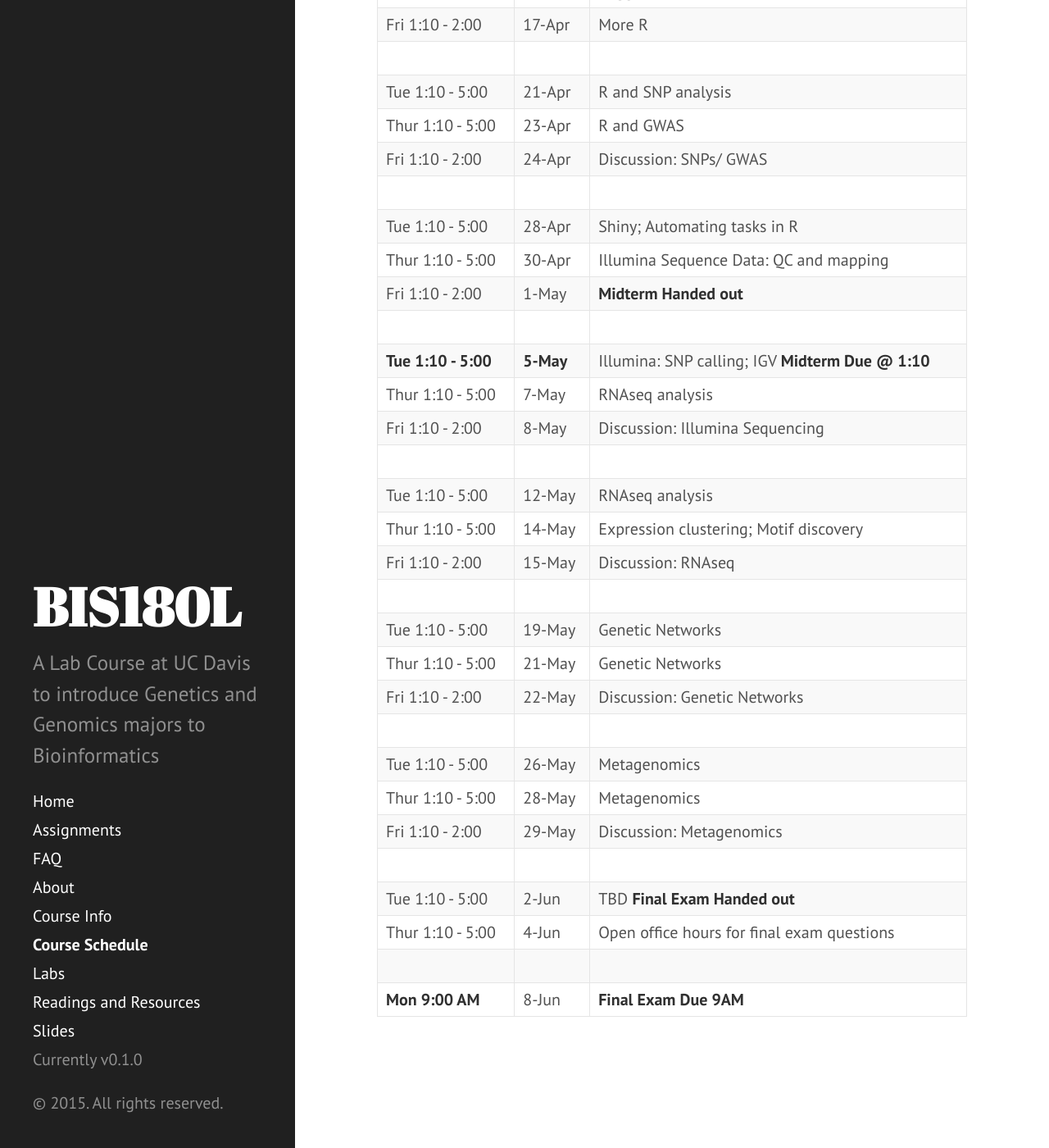
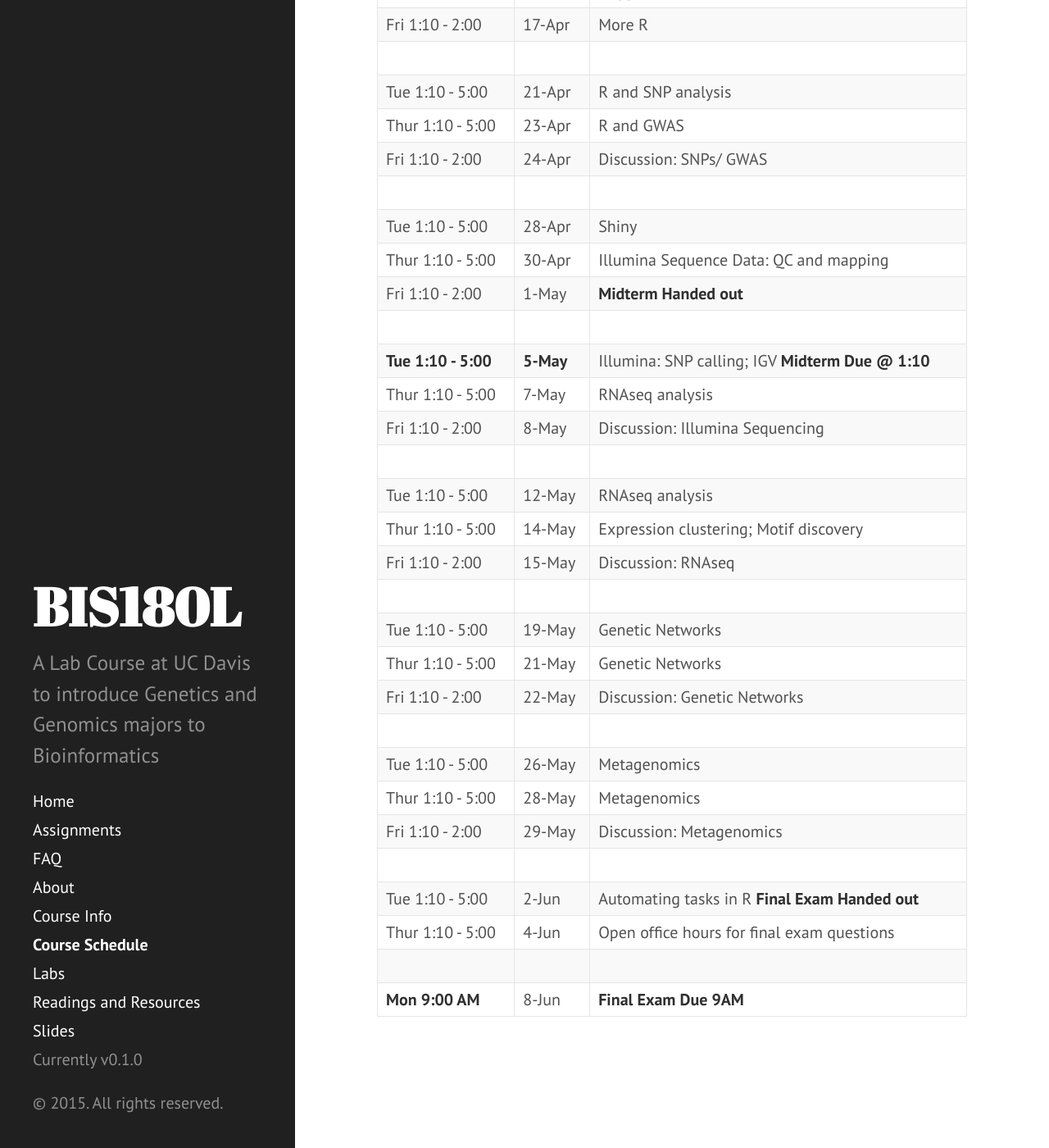
Before and after one commit to rjcmarkelz/BIS180L_web, a Jekyll site: the page built from course_schedule.md, in a window 1280 px wide and 1400 px high, scrolled down 632 px. Shown: the whole window at 82% size. Built offline with Jekyll 4.4.1, drawn with Linux system fonts in a browser that asks for light colours; Markdown is read by kramdown in place of the engine named in the settings; some of the changed lines change nothing that is shown.

Commit message:
updated course schedule

```diff
--- a/course_schedule.md
+++ b/course_schedule.md
@@ -23,7 +23,7 @@ Schedule is subject to change (but not the exam dates)
 | Thur 1:10 - 5:00  |  23-Apr |  R and GWAS
 | Fri 1:10 - 2:00   |  24-Apr |  Discussion: SNPs/ GWAS
 |                   |         |
-| Tue 1:10 - 5:00   |  28-Apr |  Shiny; Automating tasks in R
+| Tue 1:10 - 5:00   |  28-Apr |  Shiny
 | Thur 1:10 - 5:00  |  30-Apr |  Illumina Sequence Data: QC and mapping
 | Fri 1:10 - 2:00   |  1-May  |   __Midterm Handed out__
 |                   |         |
@@ -43,7 +43,7 @@ Schedule is subject to change (but not the exam dates)
 | Thur 1:10 - 5:00  |  28-May |  Metagenomics
 | Fri 1:10 - 2:00   |  29-May |  Discussion: Metagenomics
 |                   |         |
-| Tue 1:10 - 5:00   |  2-Jun  |  TBD __Final Exam Handed out__
+| Tue 1:10 - 5:00   |  2-Jun  |  Automating tasks in R __Final Exam Handed out__
 | Thur 1:10 - 5:00  |  4-Jun  |  Open office hours for final exam questions
 |                   |         |
 | __Mon 9:00 AM__   |  8-Jun  | __Final Exam Due 9AM__
```
